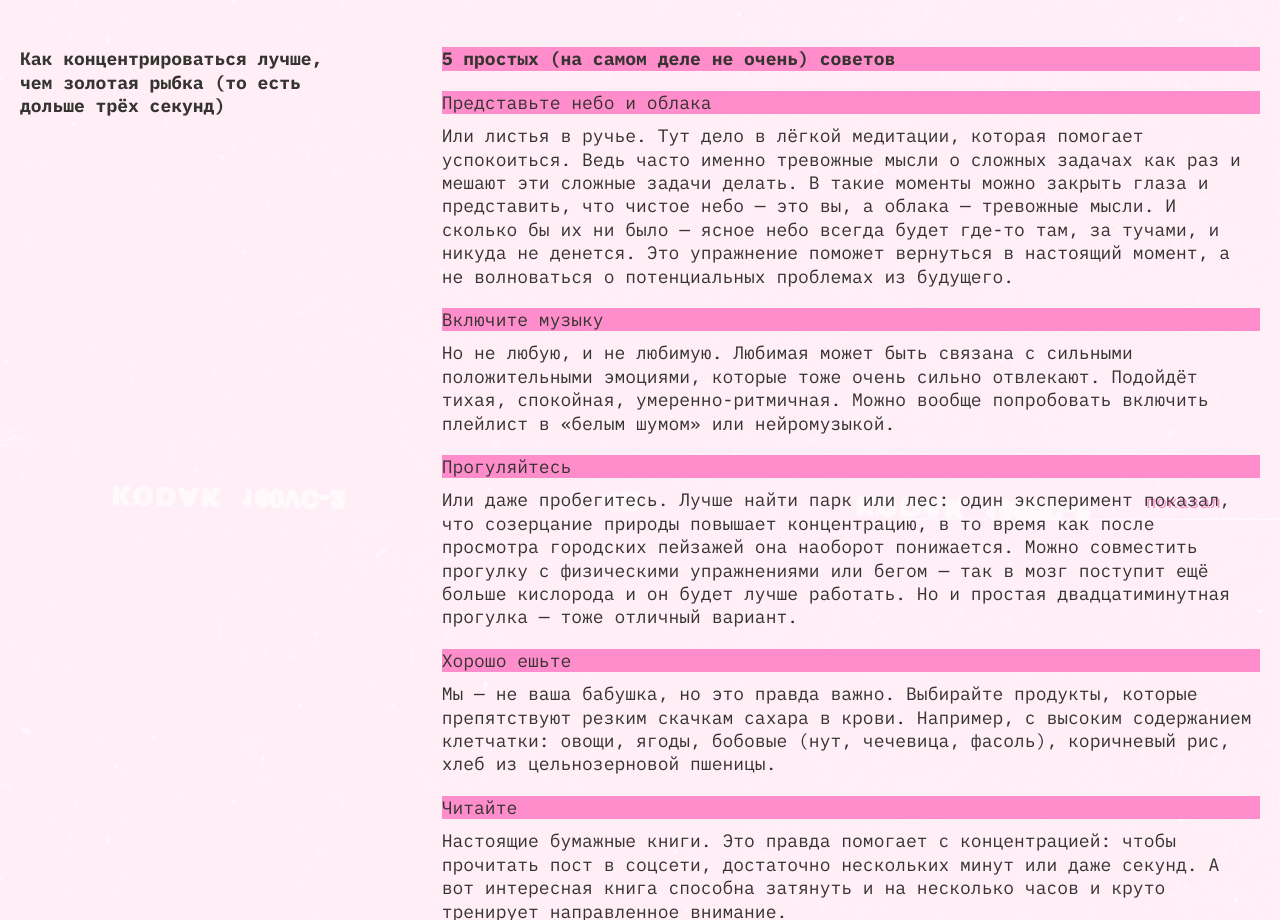
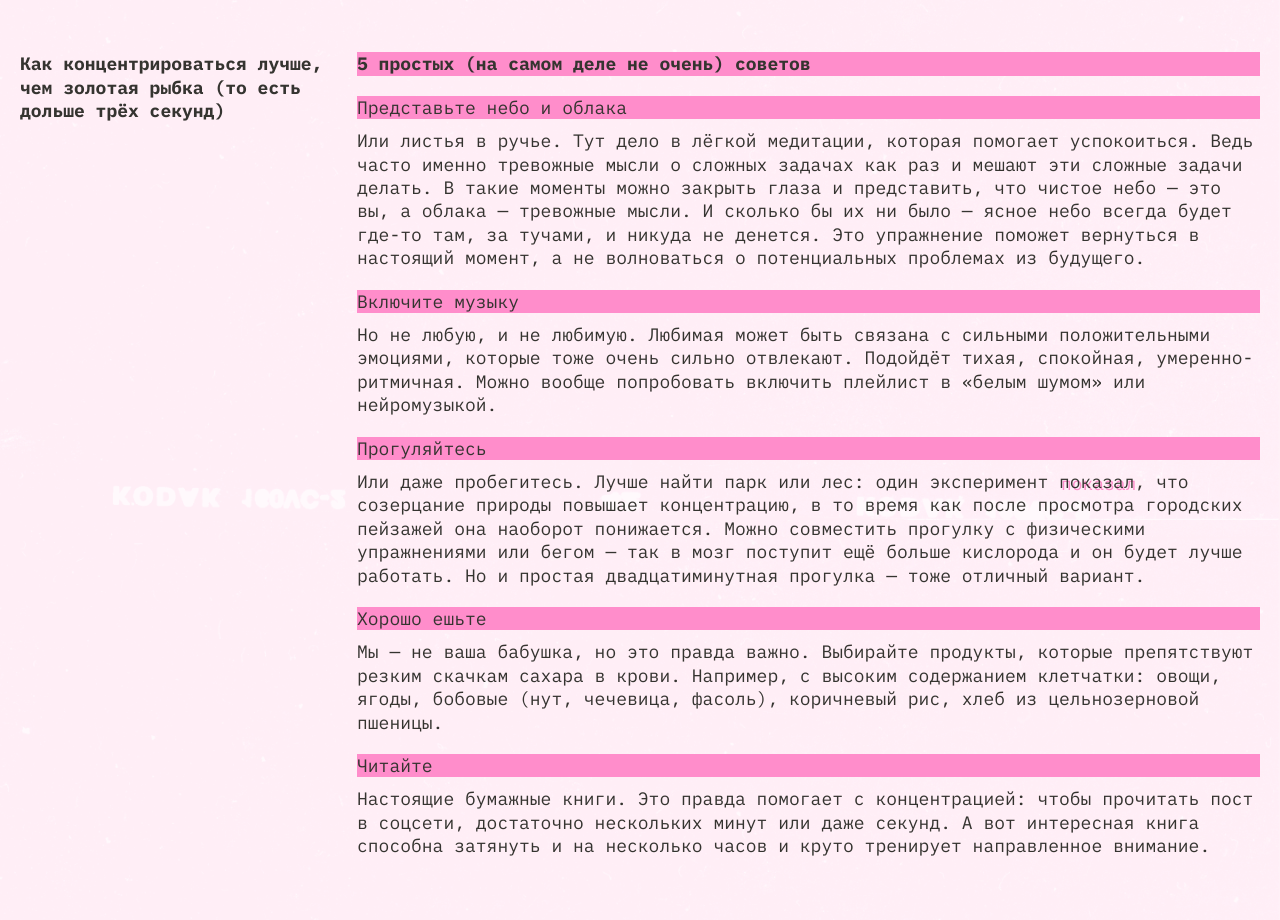
Before and after one commit to FreshSymbol/slozhno-sosredotochitsya, a plain HTML site: page index.html in a window 1280 px wide. Shown: the part 1880-2800 px from the top of the page. Drawn offline with Linux system fonts and the light colour scheme.

Commit message:
correction of comments 4

```diff
--- a/index.html
+++ b/index.html
@@ -144,13 +144,12 @@
           Как концентрироваться лучше, чем золотая рыбка (то есть дольше трёх
           секунд)
         </h2>
-        <article class="article">
-          <h3 class="article__title text-decor">
-            5 простых (на самом деле не очень) советов
-          </h3>
-          <h4 class="article__subtitle text-decor">
-            Представьте небо и облака
-          </h4>
+        <h3 class="content__section-subtitle text-decor">
+          5 простых (на самом деле не очень) советов
+        </h3>
+
+        <article>
+          <h4 class="article__title text-decor">Представьте небо и облака</h4>
           <p class="article__text">
             Или листья в ручье. Тут дело в лёгкой медитации, которая помогает
             успокоиться. Ведь часто именно тревожные мысли о сложных задачах как
@@ -161,16 +160,20 @@
             вернуться в настоящий момент, а не волноваться о потенциальных
             проблемах из будущего.
           </p>
+        </article>
 
-          <h4 class="article__subtitle text-decor">Включите музыку</h4>
+        <article>
+          <h4 class="article__title text-decor">Включите музыку</h4>
           <p class="article__text">
             Но не любую, и не любимую. Любимая может быть связана с сильными
             положительными эмоциями, которые тоже очень сильно отвлекают.
             Подойдёт тихая, спокойная, умеренно-ритмичная. Можно вообще
             попробовать включить плейлист в «белым шумом» или нейромузыкой.
           </p>
+        </article>
 
-          <h4 class="article__subtitle text-decor">Прогуляйтесь</h4>
+        <article>
+          <h4 class="article__title text-decor">Прогуляйтесь</h4>
           <p class="article__text">
             Или даже пробегитесь. Лучше найти парк или лес: один эксперимент
             <a class="accent-link" href="#0" target="_blank">показал</a>, что
@@ -180,16 +183,20 @@
             мозг поступит ещё больше кислорода и он будет лучше работать. Но и
             простая двадцатиминутная прогулка — тоже отличный вариант.
           </p>
+        </article>
 
-          <h4 class="article__subtitle text-decor">Хорошо ешьте</h4>
+        <article>
+          <h4 class="article__title text-decor">Хорошо ешьте</h4>
           <p class="article__text">
             Мы — не ваша бабушка, но это правда важно. Выбирайте продукты,
             которые препятствуют резким скачкам сахара в крови. Например, с
             высоким содержанием клетчатки: овощи, ягоды, бобовые (нут, чечевица,
             фасоль), коричневый рис, хлеб из цельнозерновой пшеницы.
           </p>
+        </article>
 
-          <h4 class="article__subtitle text-decor">Читайте</h4>
+        <article>
+          <h4 class="article__title text-decor">Читайте</h4>
           <p class="article__text">
             Настоящие бумажные книги. Это правда помогает с концентрацией: чтобы
             прочитать пост в соцсети, достаточно нескольких минут или даже
--- a/styles/dark.css
+++ b/styles/dark.css
@@ -8,6 +8,7 @@
   --section-title-color: var(--accent-color);
   --decor-color: var(--accent-color);
   --bg-image: url(../images/cover-image-dark.png);
+  --visibility: visible;
 }
 
 @media (prefers-color-scheme: dark) {
@@ -17,13 +18,13 @@
     --base-color-text: #f1b2ce;
     --additional-color: #000028;
     --article-title-color: var(--additional-color);
-    --article-subtitle-color: var(--additional-color);
     --section-title-color: var(--accent-color);
     --decor-color: var(--accent-color);
     --bg-image: url(../images/cover-image-dark.png);
+    --visibility: visible;
   }
 
-  .page.theme_light .decorated-element {
-    visibility: visible;
+  .decorated-element {
+    visibility: var(--visibility);
   }
 }
--- a/styles/light.css
+++ b/styles/light.css
@@ -5,9 +5,9 @@
   --additional-color: #fff1f7;
   --article-title-color: var(--base-color-text);
   --section-title-color: var(--base-color-text);
-  --article-subtitle-color: var(--base-color-text);
   --decor-color: var(--base-color-text);
   --bg-image: url(../images/cover-image-light.png);
+  --visibility: hidden;
 }
 
 @media (prefers-color-scheme: light) {
@@ -17,13 +17,13 @@
     --base-color-text: #353430;
     --additional-color: #fff1f7;
     --article-title-color: var(--base-color-text);
-    --article-subtitle-color: var(--base-color-text);
     --section-title-color: var(--base-color-text);
     --decor-color: var(--base-color-text);
     --bg-image: url(../images/cover-image-light.png);
+    --visibility: hidden;
   }
 
-  .page.theme_light .decorated-element {
-    visibility: hidden;
+  .decorated-element {
+    visibility: var(--visibility);
   }
 }
--- a/styles/style.css
+++ b/styles/style.css
@@ -66,7 +66,7 @@
 .header__theme-menu-list {
   margin-inline-end: 10px;
   display: grid;
-  gap: 10px;
+  gap: 13px;
 }
 
 .header__theme-menu-button {
@@ -100,7 +100,7 @@
 }
 
 .header__title {
-  margin: 66px 0 55px;
+  margin: 66px 0 58px;
   color: var(--main-title-color);
   line-height: 82.5%;
   font-weight: 700;
@@ -110,7 +110,7 @@
 
 .header__text {
   max-height: 120px;
-  margin-block-end: 60px;
+  margin-block-end: 57px;
   color: var(--article-title-color);
   font-weight: 700;
 }
@@ -133,18 +133,19 @@
   font-size: inherit;
 }
 
+.content__section-subtitle,
+.article__title {
+  color: var(--article-title-color);
+  font-size: inherit;
+}
+
 .article {
   display: grid;
   gap: 10px;
 }
 
-.article__title {
-  color: var(--article-title-color);
-  font-size: inherit;
-}
-
-.article__subtitle {
-  margin-block-start: 10px;
+h4 {
+  margin-block-end: 10px;
   color: var(--article-subtitle-color);
   font-weight: normal;
 }
@@ -219,15 +220,15 @@
   .header__text {
     justify-self: end;
     max-width: 364px;
-    margin-block-end: 167px;
+    margin-block-end: 160px;
   }
 
   .content {
     gap: 80px;
-    margin-block-start: 35px;
+    margin-block-start: 40px;
     padding: 20px;
   }
-  .content__section:nth-child(odd) {
+  .content__section:nth-child(1) {
     grid-template-rows: 1fr;
     grid-template-columns: 1fr 2fr;
   }
@@ -236,13 +237,24 @@
     grid-column: 2;
   }
 
+  .content__section:nth-child(3) {
+    grid-template-columns: fit-content(315px) 1fr;
+    grid-template-rows: auto;
+  }
+
+  .content__section:nth-child(3) > .content__section-title {
+    grid-column: 1;
+    grid-row: 1/7;
+  }
+
   .content__section-title {
     max-width: 230px;
+    margin-inline-end: 5px;
   }
 
   .picture-wrapper {
     gap: 20px;
-    margin-block-start: 2px;
+    margin-block-start: 1px;
   }
 
   .article__picture:nth-child(1) {
@@ -283,7 +295,7 @@
   }
 
   .footer__text {
-    margin: 445px 0;
+    margin: 442px 0;
     font-size: clamp(7.5rem, 0.5625rem + 14.4531vw, 9.8125rem);
   }
 }
@@ -313,7 +325,7 @@
   .header__text {
     min-width: 491px;
     grid-column: 2/4;
-    margin-block-end: 120px;
+    margin-block-end: 115px;
   }
 
   .content__section:nth-child(2) {
@@ -344,9 +356,10 @@
 
   .content__section-title {
     min-width: 315px;
+    margin-inline-end: 2px;
   }
 
-  .content__section:nth-child(odd) > .article {
+  .content__section:nth-child(odd) .article {
     margin-inline-start: -5px;
   }
 
--- a/styles/variables.css
+++ b/styles/variables.css
@@ -5,7 +5,7 @@
   --additional-color: #000028;
   --article-title-color: var(--additional-color);
   --section-title-color: var(--accent-color);
-  --article-subtitle-color: var(var(--additional-color));
   --decor-color: var(--accent-color);
   --bg-image: url(../images/cover-image.png);
+  --visibility: visible;
 }
```
